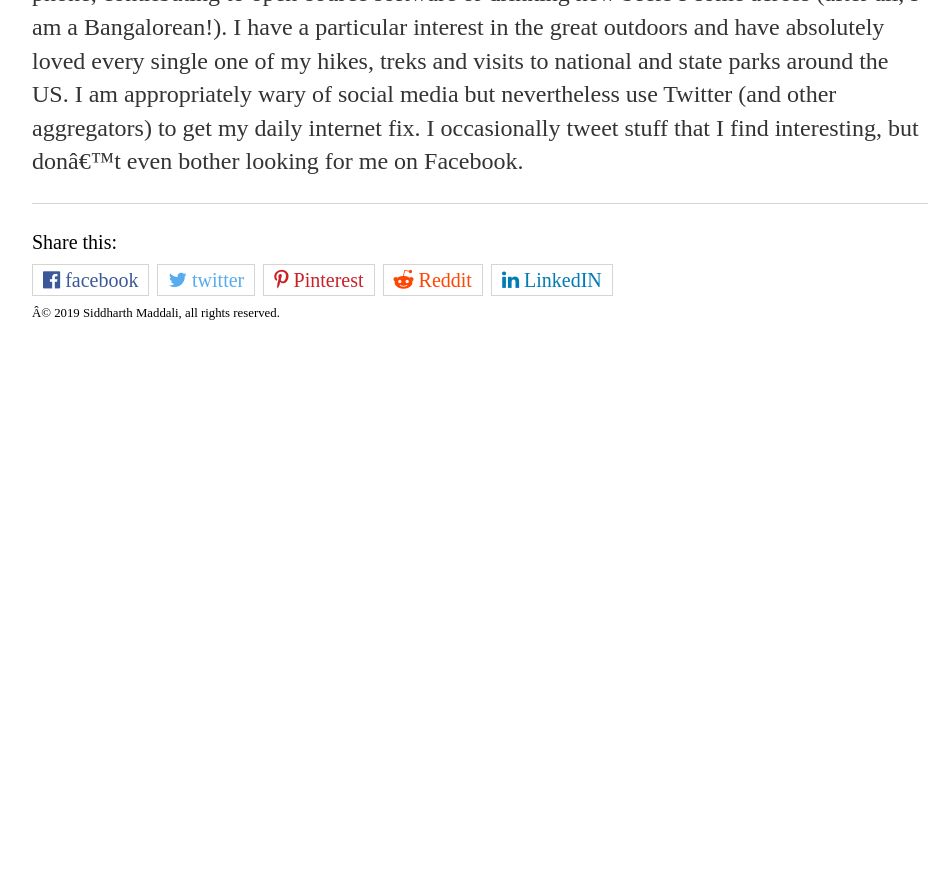
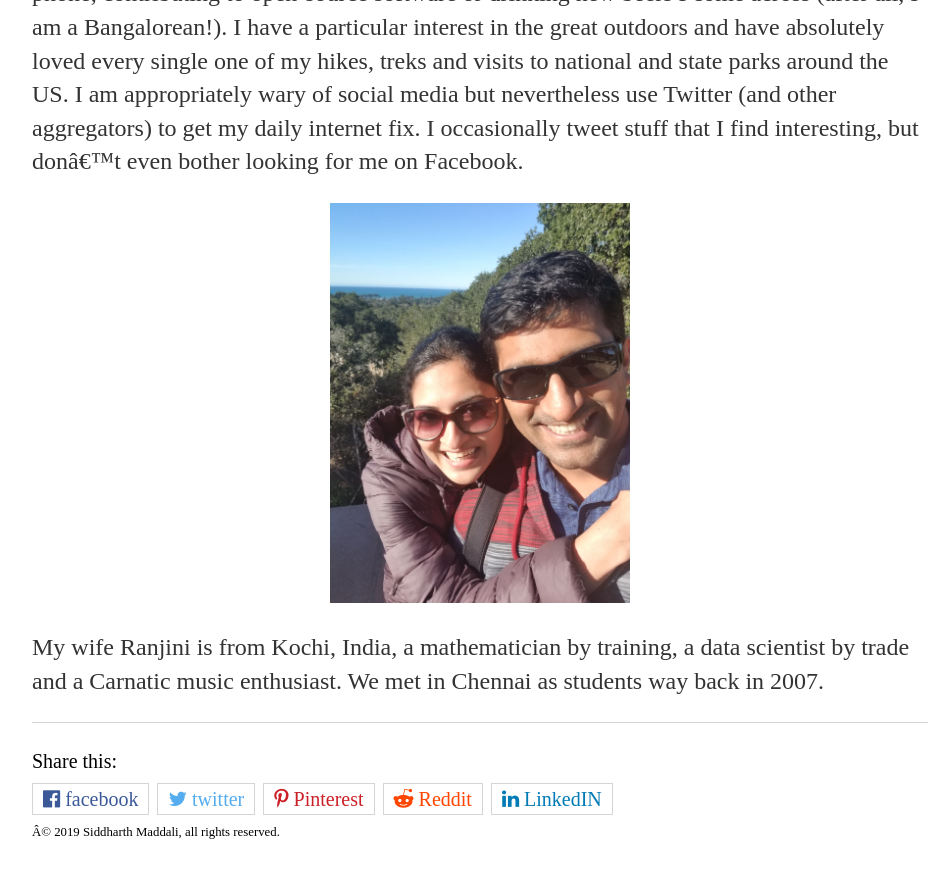
Before and after one commit to siddharth-maddali/siddharth-maddali.github.io, a Jekyll site: the page built from about.md, in a window 1280 px wide and 900 px high, scrolled down 1407 px. Shown: the top 878 px of the window, without its empty margins (160-1110 px from the left). Built offline with Jekyll 4.4.1, drawn with Linux system fonts in a browser that asks for light colours; formulas are drawn with MathJax 3; a script that is not in the unit is left out; before the commit the page ends 1788 px from its top, so only the background shows below that.

Commit message:
Addedendum to About me

```diff
--- a/_layouts/default.html
+++ b/_layouts/default.html
@@ -23,7 +23,7 @@
 			<nav>
 	    		<ul>
 	        		<li><a href="/">Home</a></li>
-		        	<li><a href="/about">About</a></li>
+		        	<li><a href="/about">About me</a></li>
 					<li><a href="/resume-cv/education">Resume/CV</a></li>
 					<li><a href="mailto:siddharthmv@gmail.com"><img src="{{ site.url }}/images/Mail.svg" width="4%"></a></li>
 					<li><a href="https://github.com/siddharth-maddali"><img src="{{ site.url }}/images/Github.svg" width="4%"></a></li>
--- a/about.md
+++ b/about.md
@@ -28,7 +28,7 @@ This includes people who design new alloys and want to know how it will behave w
 Anyway, this makes Argonne one of the best places for materials research, because of their [giant X-ray scattering facility](https://www.aps.anl.gov/), for which I'm currently designing new experiments.
 A lot this work is just me sitting at a desk simulating such diffraction experiments for different materials, with the occasional week-long experiment at the Advanced Photon Source.
 I absolutely love the fact that I work a field that involves using a wide range of skills.
-This is in fact a very exciting, dynamic area of research, and [it's only going to get better](https://www.aps.anl.gov/APS-Upgrade)!
+This is in fact a very exciting, dynamic area of research, and [it's only going to get better](https://www.aps.anl.gov/APS-Upgrade/News/DOE-approves-technical-plan-and-cost-estimate-to-upgrade-Argonne-facility)!
 
 I was also a post-doc at the National Energy Technology Laboratory in Pittsburgh, PA, where I worked on materials discovery using machine learning.
 
@@ -37,3 +37,13 @@ At other times, I'm usually playing squash, swimming, looking to learn new math
 I have a particular interest in the great outdoors and have absolutely loved every single one of my hikes, treks and visits to national and state parks around the US.
 I am appropriately wary of social media but nevertheless use Twitter (and other aggregators) to get my daily internet fix.
 I occasionally tweet stuff that I find interesting, but don't even bother looking for me on Facebook.
+
+<center><img
+	src="{{ site.url }}/images/couple.jpg"
+	width="300"
+	style="margin:0px 30px"
+	title="Ranjini and me, somewhere along the California coast">
+</center>
+
+My wife Ranjini is from Kochi, India, a mathematician by training, a data scientist by trade and a Carnatic music enthusiast.
+We met in Chennai as students way back in 2007.
```
Also changed, not shown: index.md (+1 -1 lines), images/couple.jpg (added).
